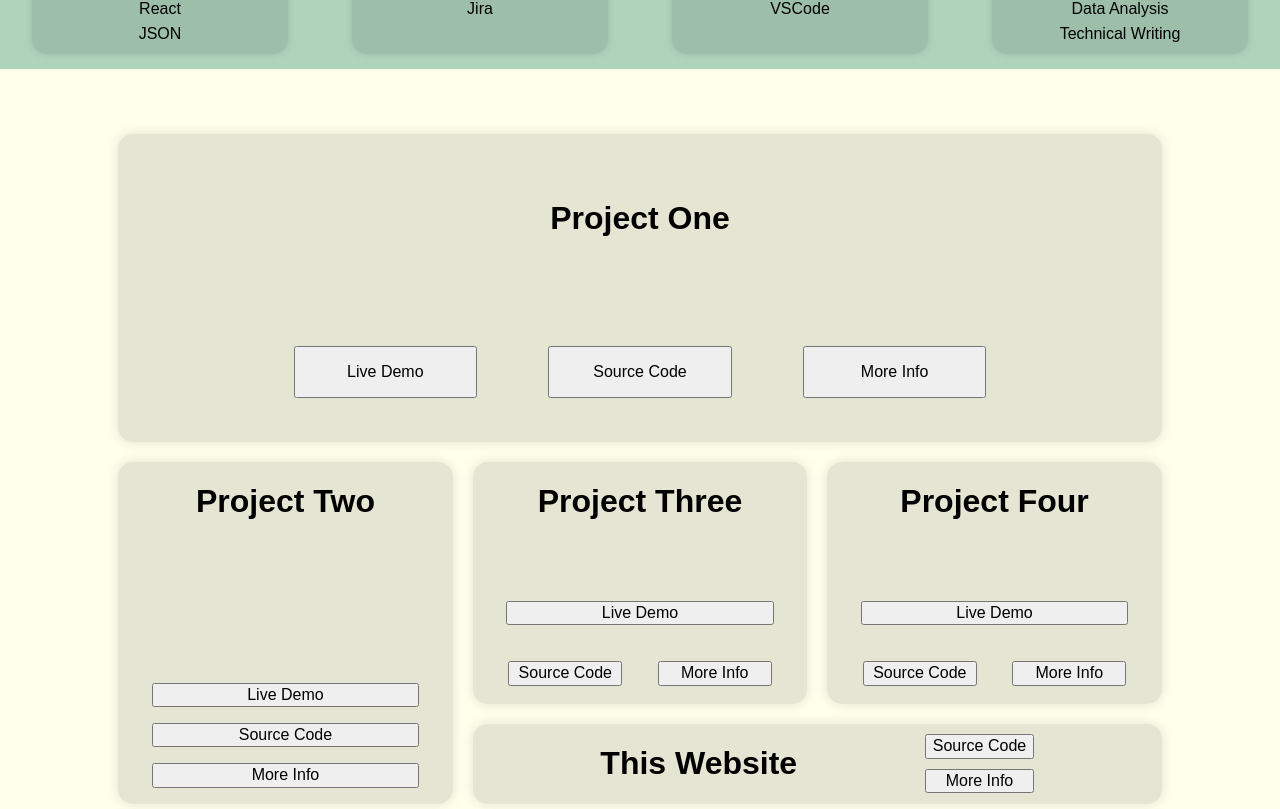
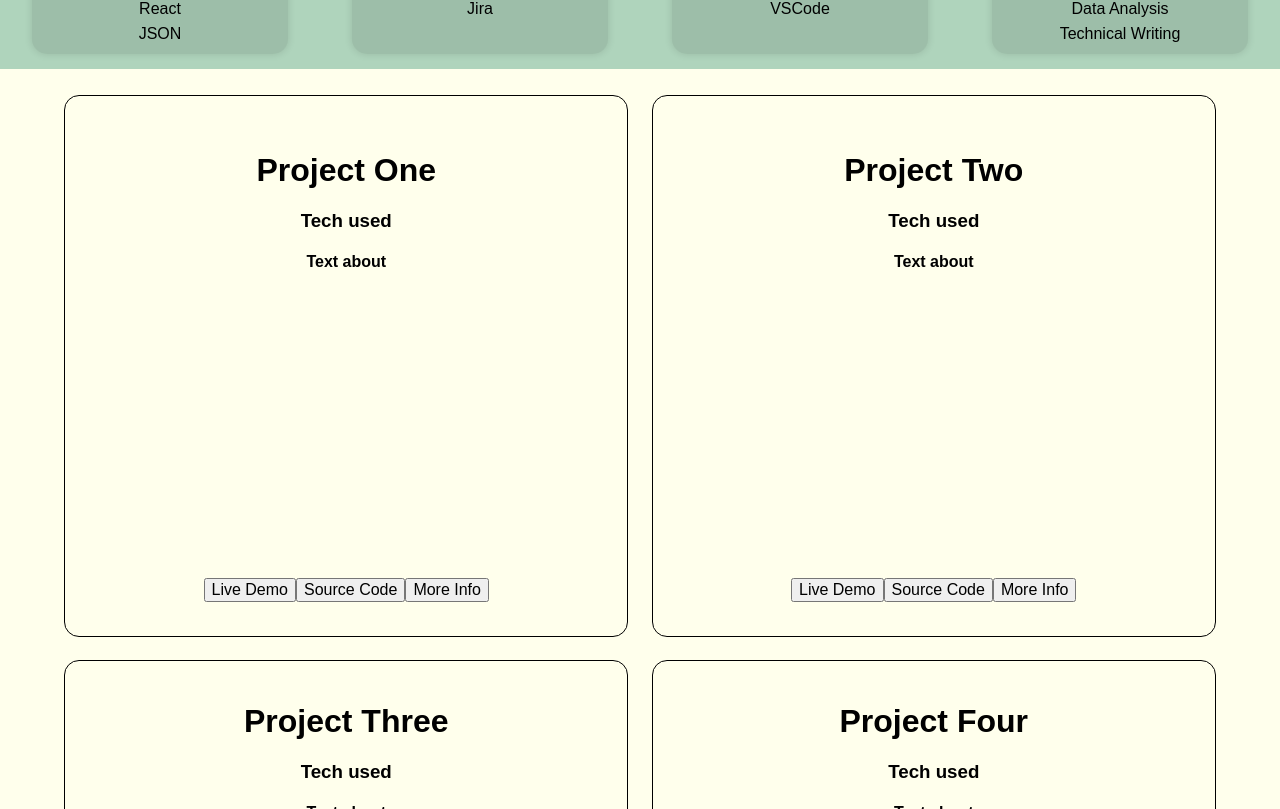
Before and after one commit to RichPBee/PortfolioApp, a React (Vite) app: page / in a window 1280 px wide. Shown: the part 1131-1940 px from the top of the page. Built offline with nearby package versions, Linux system fonts and the light colour scheme; the HTML template or start-up script is replaced by a standard one.

Commit message:
Projects re-layouted
Amended layout for projects section to be clearer, also enables it to be resized more easily for mobile devices. Basic responsiveness applied to section, thematic styling incomplete.

```diff
--- a/src/components/ProjectCard.tsx
+++ b/src/components/ProjectCard.tsx
@@ -10,7 +10,7 @@ interface IProjectCardProps {
 
 }
 
-function ProjectCard({classProp, id, title, buttonInfo}: IProjectCardProps)
+function ProjectCard({classProp, title, buttonInfo}: IProjectCardProps)
 {
 
     const buttonClick = (url: string) => {
@@ -20,12 +20,16 @@ function ProjectCard({classProp, id, title, buttonInfo}: IProjectCardProps)
 
     return (
         <div className={classProp}>
-            <div className="ProjectCardBackground" id={id}>
-                <h1>{title}</h1>
+                <div className="ProjectCardBackground">
+                    <div className="CardText">
+                        <h1>{title}</h1>
+                        <h3>Tech used</h3>
+                        <h4>Text about</h4>
+                    </div>
+                </div>
                 <div className="CardButtons">
                     {createButtons}
                 </div>
-            </div>
         </div>
     );
 }
--- a/src/components/styles/Projects.css
+++ b/src/components/styles/Projects.css
@@ -1,128 +1,98 @@
 .ProjectsSection {
     display: grid;
-    grid-template-columns: repeat(11, 1fr);
-    grid-template-rows: repeat(12, 1fr);
-    grid-gap: 20px;
-    justify-content: center;
-    height: 100vh;
+    grid-template-rows: repeat(6, 1fr);
+    grid-template-columns: repeat(4, 1fr);
+    align-self: center;
+    padding: 2%;
+    grid-gap: 2%;
+    height: 100%;
+    width: 90%;
+    grid-template-areas:
+    "a a b b"
+    "a a b b"
+    "a a b b"
+    "c c d d"
+    "c c d d"
+    ". e e .";
 }
 
 .ProjectCard {
-    box-shadow: 0 0 12px 1px rgba(0, 0, 0, 0.1);
+    border: 1px solid black;
     border-radius: 15px;
-}
-
-.ProjectCardBackground {
-    display: flex;
-    background-color: rgba(0, 0, 0, 0.1);
-    border-radius: 15px;
-    height: 100%;
-}
-
-.CardButtons {
-    display: flex;
-    flex-direction: column;
-}
-
-.FirstCard {
-    grid-column: 2 / 11;
-    grid-row: 2 / 7;
-}
-
-#FirstCard {
     display: flex;
     flex-direction: column;
     justify-content: space-around;
     align-items: center;
 }
 
-#FirstCard > .CardButtons {
+.ProjectCardBackground {
+    width: 100%;
+    height: 70%;
     display: flex;
-    flex-direction: row;
-    justify-content: space-evenly;
-    width: 80%;
-    height: 17%;
+    flex-direction: column;
+    align-items: center;
+    text-align: center;
 }
 
-#FirstCard > .CardButtons > * {
-    height: 100%;
-    width: 22%;
+.FirstCard {
+    grid-area: a;
 }
 
 .SecondCard {
-    grid-column: 2 / 5;
-    grid-row: 7 / 12;
-}
-
-#SecondCard {
-    display: flex;
-    flex-direction: column;
-    justify-content: space-between;
-    align-items: center;
-}
-
-#SecondCard > .CardButtons {
-    display: flex;
-    justify-content: space-evenly;
-    height: 40%;
-    width: 80%;
+    grid-area: b;
 }
 
 .ThirdCard {
-    grid-column: 5 / 8;
-    grid-row: 7 / 11;
+    grid-area: c;
 }
 
 .FourthCard {
-    grid-column: 8 / 11;
-    grid-row: 7 / 11;
-}
-
-#ThirdCard, #FourthCard {
-    display: flex;
-    flex-direction: column;
-    align-items: center;
-    justify-content: space-between;
-}
-
-#ThirdCard > .CardButtons, #FourthCard >.CardButtons {
-    display: flex;
-    flex-direction: row;
-    justify-content: space-evenly;
-    align-items: center;
-    height: 50%;
-    width: 100%;
-    flex-wrap: wrap;
-}
-
-#ThirdCard >.CardButtons > .button-0,
-#FourthCard > .CardButtons > .button-0 {
-    width: 80%;
-}
-
-#ThirdCard >.CardButtons > .button-1,
-#ThirdCard >.CardButtons > .button-2,
-#FourthCard >.CardButtons > .button-1,
-#FourthCard >.CardButtons > .button-2 {
-    width: 34%;
+    grid-area: d;
 }
 
 .FifthCard {
-    grid-column: 5 / 11;
-    grid-row: 11 / 12;
-    display: flex;
-    flex-direction: column;
+    grid-area: e;
 }
 
-#FifthCard {
-    display: flex;
-    flex-direction: row;
-    justify-content: space-evenly;
-    align-items: center;
+@Media (max-width: 800px) {
+    .ProjectsSection {
+        grid-template-rows: repeat(9, 1fr);
+        grid-template-columns: repeat(1, 1fr);
+        grid-template-areas:
+        "a a a a"
+        "a a a a"
+        "b b b b"
+        "b b b b"
+        "c c c c"
+        "c c c c"
+        "d d d d"
+        "d d d d"
+        "e e e e";
+    }
+
+    .ProjectCard {
+        border: 1px solid black;
+        border-radius: 15px;
+        display: flex;
+        flex-direction: row;
+        justify-content: space-around;
+        align-items: center;
+    }
+
+    .ProjectCardBackground {
+        width: 60%;
+        height: 100%;
+        display: flex;
+        flex-direction: column;
+        align-items: center;
+        text-align: center;
+    }
+
+    .CardButtons {
+        display: flex;
+        flex-direction: column;
+        justify-content: space-evenly;
+        height: 100%;
+    }
+
 }
-
-#FifthCard > .CardButtons {
-    display: flex;
-    justify-content: space-evenly;
-    height: 100%;
-}
```
